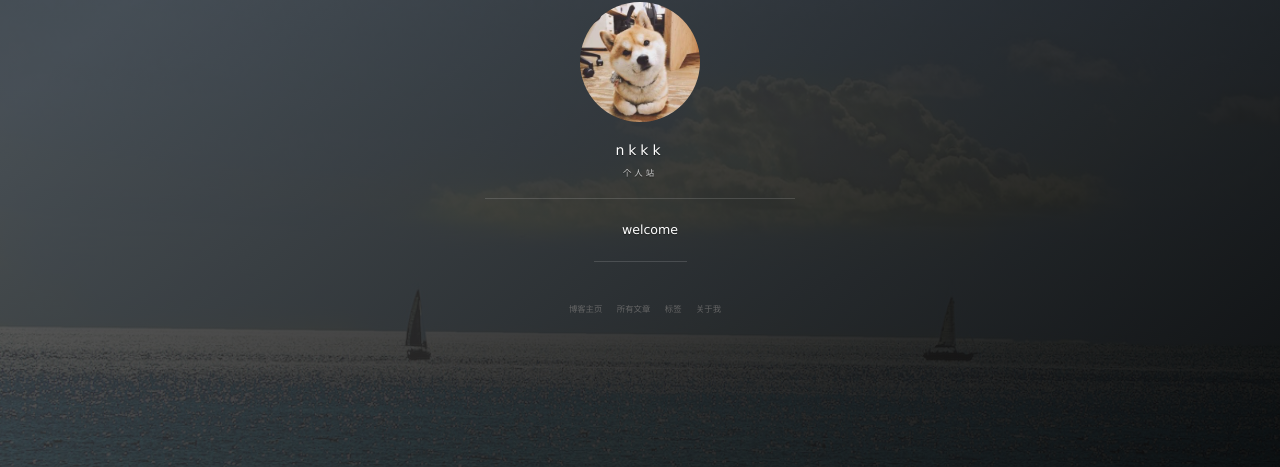
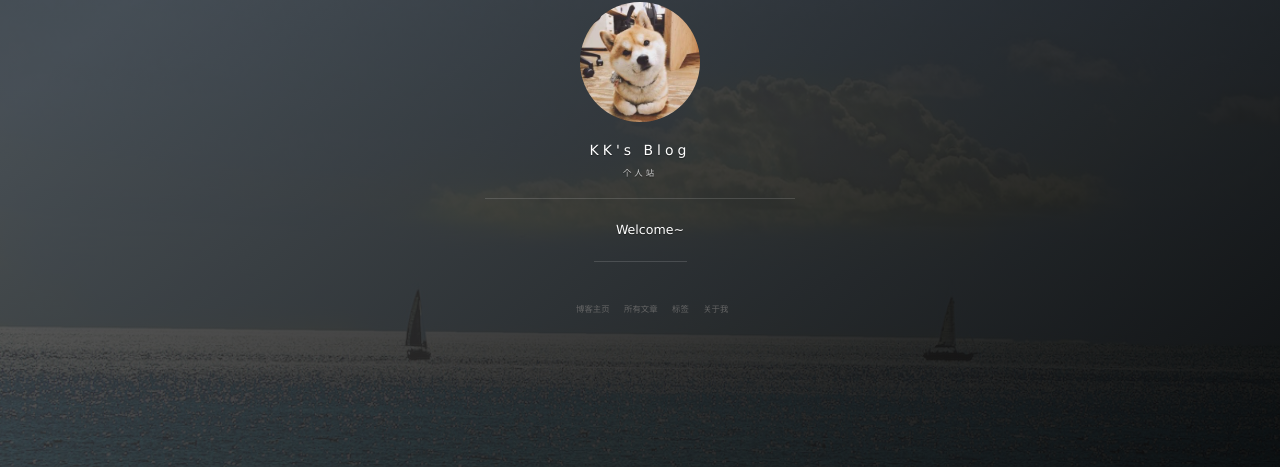
Before and after one commit to NKUkk/NKUkk.github.io, a Jekyll site: the page built from index.html, in a window 1280 px wide. Shown: the part 286-753 px from the top of the page. Built offline with Jekyll 4.4.1, drawn with Linux system fonts in a browser that asks for light colours; nearby versions of some CDN libraries; the list of posts is cut into pages by our own code; comment, search, counter and statistics services are not loaded.

Commit message:
Update _config.yml

```diff
--- a/_config.yml
+++ b/_config.yml
@@ -1,20 +1,19 @@
 # Basic
-title: nkkk
+title: KK's Blog
 subtitle: 个人站
-description: welcome
+description: Welcome~
 # 头像里面的标题
-avatarTitle: kk
+avatarTitle: Sunshine
 # 头像里面的描述
-avatarDesc: 无
+avatarDesc: 在读大学生
 url: "http://www.xiaobaozi.xyz"
 
 
 # Social
 social:
     weibo: 5761346728
-    github: inkpgk
-    # twitter:
-    mail: 无
+    github: NKUkk
+    mail: 775787333@qq.com
 
 
 
@@ -30,12 +29,9 @@ textColor: #FF0000
 # supported colors: blue, green, purple, red, orange or slate. If you need clear, leave it empty.
 cover_color: clear
 
-# The blog button should not be removed.
-blog_button:
-    title: 博客主页
-
 # Navigation buttons in the front page.s
 nav:
+    - {title: 博客主页, description: archive, url: '/index'}
     - {title: 所有文章, description: archive, url: '/archive'}
     - {title: 标签, description: tags, url: '/tags'}
     - {title: 关于我, description: about, url: '/about'}
```
